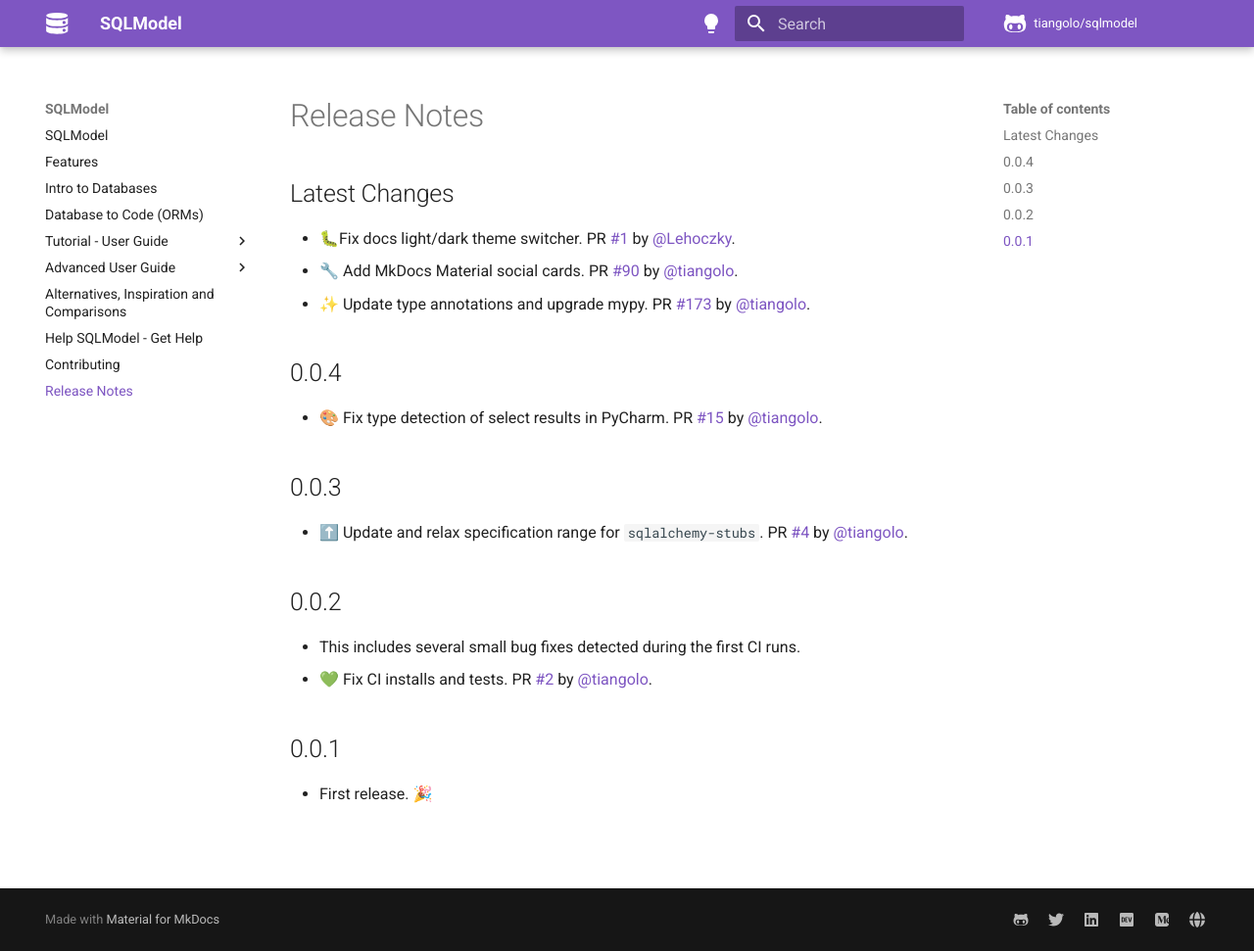
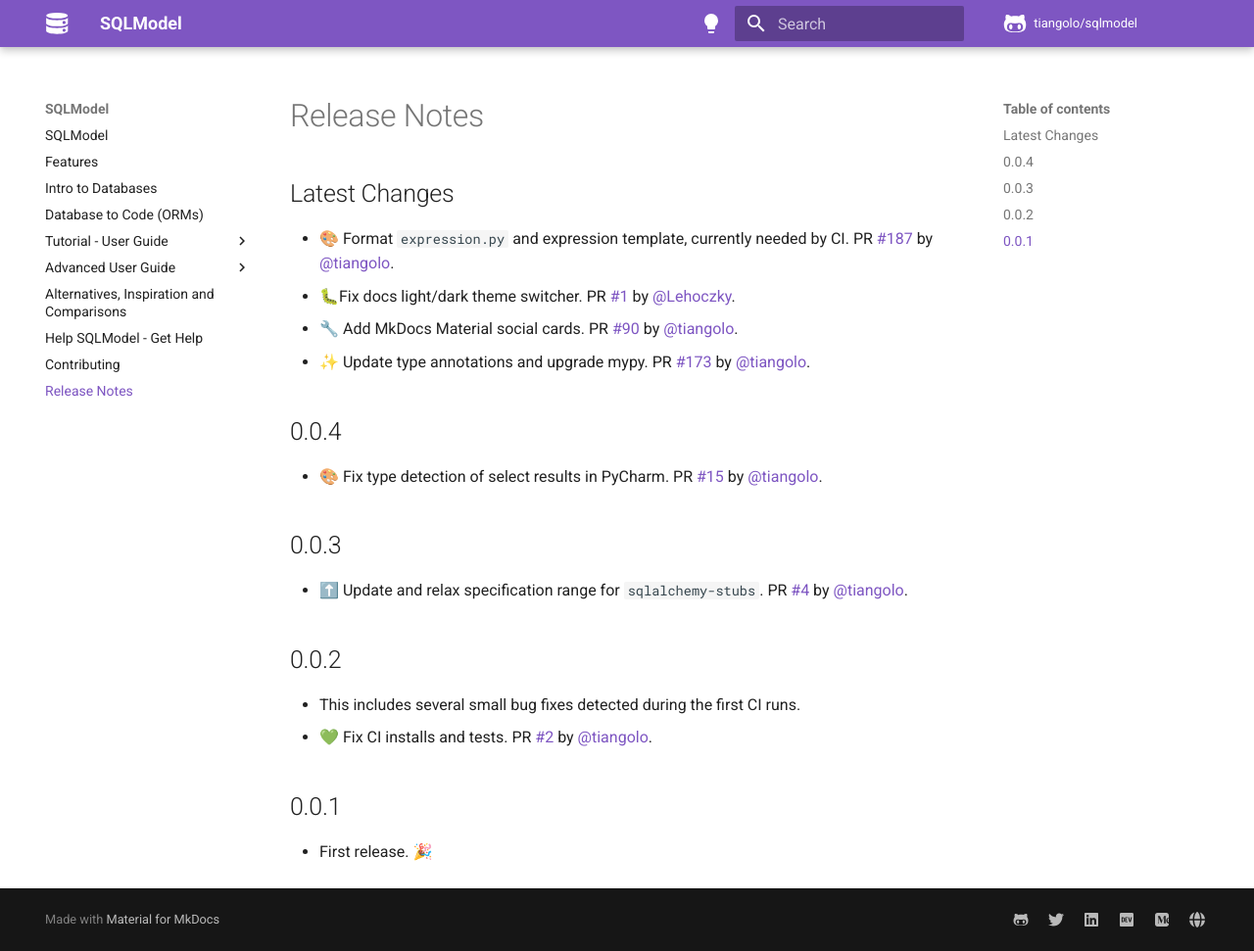
Before and after one commit to upmorpheus/Laravel-perfect, an MkDocs documentation site: the page built from docs/release-notes.md, in a window 1280 px wide and 971 px high. Shown: the whole window at 98% size. Built offline with MkDocs 1.6.1 and Material for MkDocs 9.7.7, drawn with Linux system fonts in a browser that asks for light colours; plug-ins that fetch from the network failed and are left out; comment, search, counter and statistics services are not loaded.

Commit message:
📝 Update release notes

```diff
--- a/docs/release-notes.md
+++ b/docs/release-notes.md
@@ -2,6 +2,7 @@
 
 ## Latest Changes
 
+* 🎨 Format `expression.py` and expression template, currently needed by CI. PR [#187](https://github.com/tiangolo/sqlmodel/pull/187) by [@tiangolo](https://github.com/tiangolo).
 * 🐛Fix docs light/dark theme switcher. PR [#1](https://github.com/tiangolo/sqlmodel/pull/1) by [@Lehoczky](https://github.com/Lehoczky).
 * 🔧 Add MkDocs Material social cards. PR [#90](https://github.com/tiangolo/sqlmodel/pull/90) by [@tiangolo](https://github.com/tiangolo).
 * ✨ Update type annotations and upgrade mypy. PR [#173](https://github.com/tiangolo/sqlmodel/pull/173) by [@tiangolo](https://github.com/tiangolo).
```
